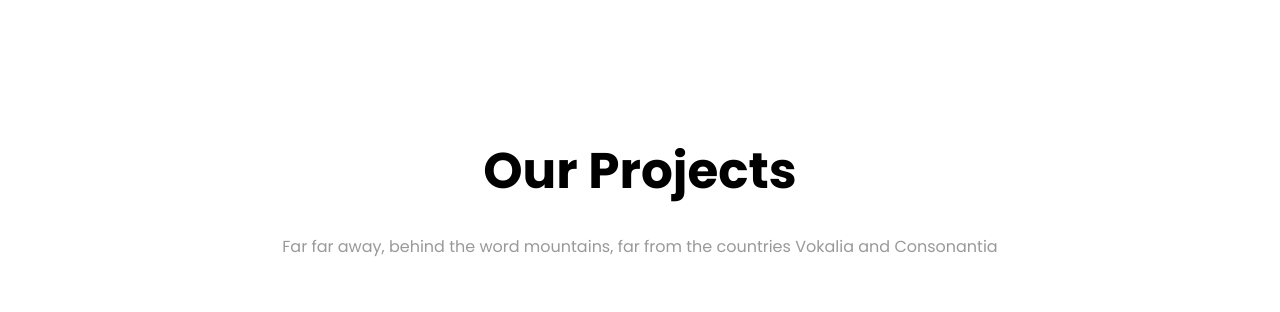
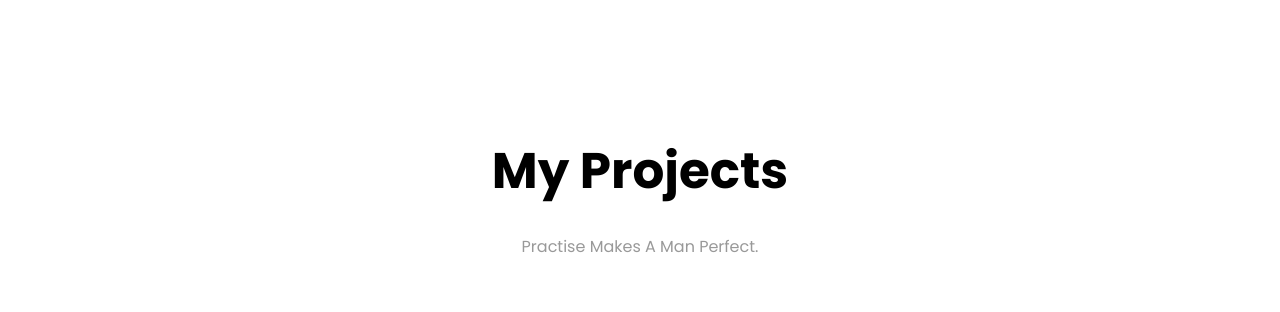
Before and after one commit to roshan395/portfolio, a plain HTML site: page index.html in a window 1280 px wide. Shown: the part 5560-5872 px from the top of the page. Drawn offline with Linux system fonts and the light colour scheme; files whose address does not match are found by name.

Commit message:
Update index.html

```diff
--- a/index.html
+++ b/index.html
@@ -470,8 +470,8 @@
     		<div class="row no-gutters justify-content-center pb-5">
           <div class="col-md-12 heading-section text-center ftco-animate">
           	<h1 class="big big-2">Projects</h1>
-            <h2 class="mb-4">Our Projects</h2>
-            <p>Far far away, behind the word mountains, far from the countries Vokalia and Consonantia</p>
+            <h2 class="mb-4">My Projects</h2>
+            <p>Practise Makes A Man Perfect.</p>
           </div>
         </div>
     		<div class="row no-gutters">
```
